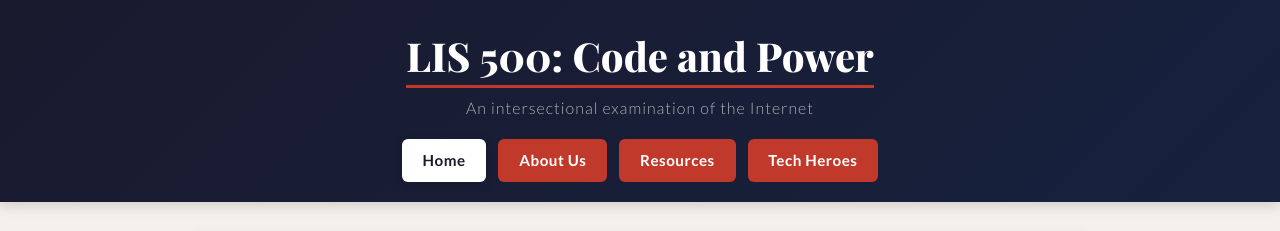
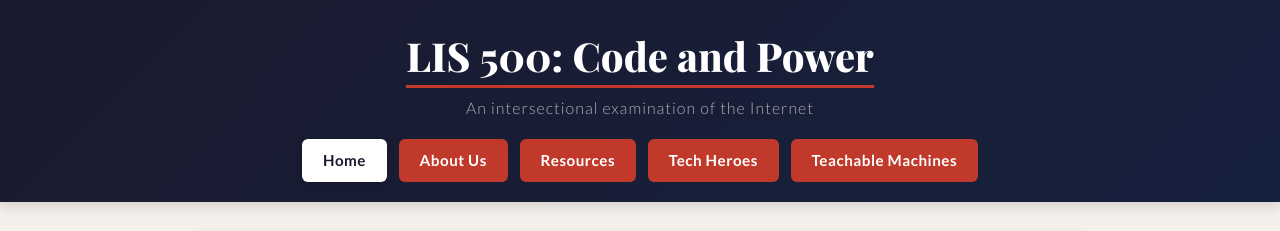
Before and after one commit to arnav0red/LIS500_Site, a plain HTML site: page index.html in a window 1280 px wide. Shown: the top 231 px of the page. Drawn offline with nearby package versions, Linux system fonts and the light colour scheme.

Commit message:
Added link to Teachable Machines page

```diff
--- a/header.html
+++ b/header.html
@@ -14,6 +14,7 @@
             <a href="about.html">About Us</a>
             <a href="resources.html">Resources</a>
             <a href="tech_hero.html">Tech Heroes</a>
+            <a href="LIS_500_Teachable_Machines.html">Teachable Machines</a>
         </div>
     </nav>
 </header>
```
